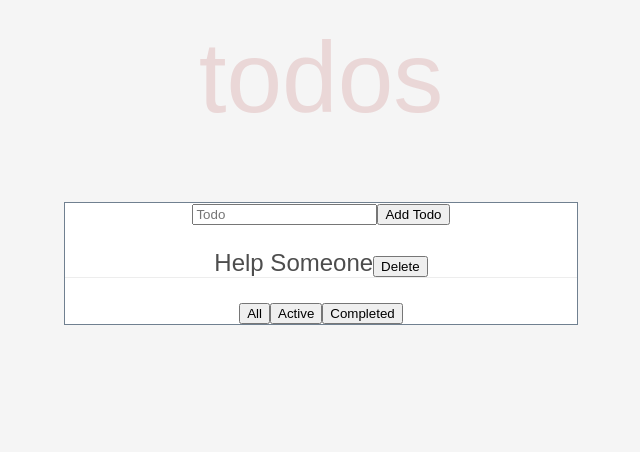
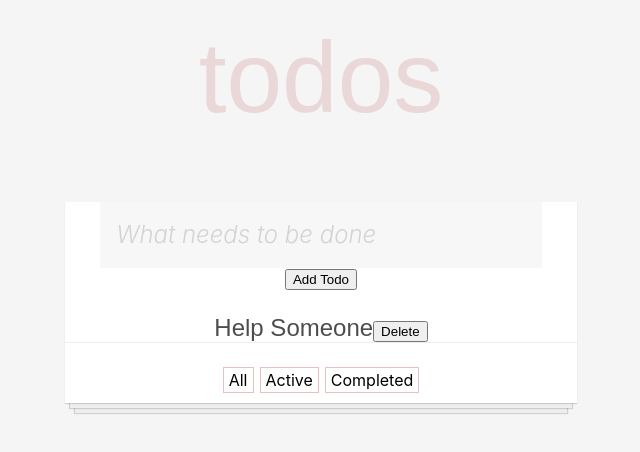
Before and after one commit to iamrohitagg/react_todo, a React (Create React App) app: page / in a window 1280 px wide. Shown: the top 452 px of the page, without its empty margins (319-959 px from the left). Built offline with nearby package versions, Linux system fonts and the light colour scheme.

Commit message:
adding files

```diff
--- a/src/components/filterTodo.js
+++ b/src/components/filterTodo.js
@@ -1,4 +1,5 @@
 import React from 'react'
+import './mystyle.css'
 
 export default class FilterTodo extends React.Component{
     constructor(){
@@ -8,7 +9,7 @@ export default class FilterTodo extends React.Component{
         return(
             <>
             {this.props.filterButtons.map(filterButton => {
-                return <button onClick = {() =>{
+                return <button id = "mybuttons" onClick = {() =>{
                     this.props.filterTodos(filterButton)
                 }}>{filterButton}</button>
             })}
--- a/src/components/inputTodo.js
+++ b/src/components/inputTodo.js
@@ -1,9 +1,10 @@
 import React from 'react'
-
+import "./mystyle.css"
 export default class InputToDo extends React.Component{
     constructor(){
         super();
         this.inputRef = React.createRef()
+        this.placeholder = "What needs to be done"
     }
 
     render(){
@@ -17,10 +18,8 @@ export default class InputToDo extends React.Component{
         // }
         return(
             <>
-            <input placeholder = "Todo"
-            ref = {this.inputRef}
-            // onKeyPress = {this.enterpress.bind(this)}
-            ></input>
+            <input className = "taskinput" placeholder = {this.placeholder}
+            ref = {this.inputRef}></input>
             <button
             onClick = {() =>{
                 if(this.inputRef.current.value)
--- a/src/components/mystyle.css
+++ b/src/components/mystyle.css
@@ -10,3 +10,34 @@
     margin-left: 0px;
 
 }
+input::placeholder{
+    font-style: italic;
+    font-weight: 300;
+    color: lightgray
+}
+#mybuttons{
+    vertical-align: baseline;
+    margin-left: 3px;
+    margin-right: 3px;
+    padding: 2px 5px;
+    border : 1px solid rgba(175, 47, 47, 0.3);
+    background: none;
+    font-size: 100%;
+    font-family: inherit;
+    color: inherit;
+    appearance: none;
+    margin-bottom: 10px;
+}
+.taskinput{
+    padding: 16px 16px 16px 16px;
+    border: none;
+    background: rgba(0, 0, 0, 0.03);
+    line-height: 1.4em;
+    font-family: inherit;
+    font-weight: inherit;
+    font-size: 24px;
+    width: 80%;
+}
+.taskinput:focus{
+    outline: 0;
+}
--- a/src/styles.css
+++ b/src/styles.css
@@ -6,8 +6,16 @@ h1{
     font-weight: 100;
 }
 .container{
-    border : 1px solid slategray;
+    border : 0px solid slategray;
     width: 40%;
     margin: 0 auto;
     background: #fff;
+    box-shadow:
+       0 1px 1px rgba(0,0,0,0.15),
+       0 10px 0 -5px #eee,
+       0 10px 1px -4px rgba(0,0,0,0.15),
+       0 20px 0 -10px #eee,
+       0 20px 1px -9px rgba(0,0,0,0.15);
+    -webkit-font-smoothing: antialiased;
+    -moz-osx-font-smoothing: grayscale;
 }
```
